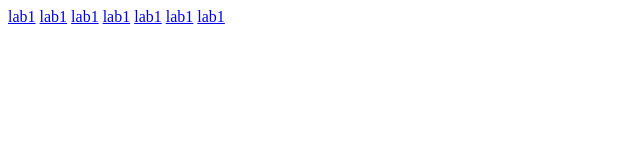
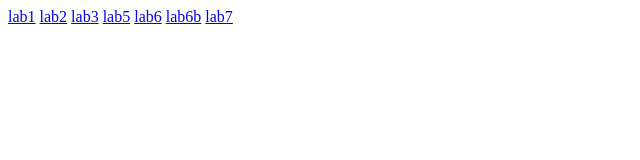
Before and after one commit to vrushabd/weblab, a plain HTML site: page index.html in a window 1280 px wide. Shown: the full height of the page, 0-640 px from the left. Drawn offline with Linux system fonts and the light colour scheme.

Commit message:
Update index.html

```diff
--- a/index.html
+++ b/index.html
@@ -4,11 +4,11 @@
   </head>
   <body>
     <a href="lab1.html"> lab1<a/>
-       <a href="2.html"> lab1<a/>
-          <a href="3.html"> lab1<a/>
-             <a href="p5.php"> lab1<a/>
-                <a href="p6a.php"> lab1<a/>
-                  <a href="p6b.php"> lab1<a/>
-                      <a href="p7.php"> lab1<a/>
+       <a href="2.html"> lab2<a/>
+          <a href="3.html"> lab3<a/>
+             <a href="p5.php"> lab5<a/>
+                <a href="p6a.php"> lab6<a/>
+                  <a href="p6b.php"> lab6b<a/>
+                      <a href="p7.php"> lab7<a/>
   </body>
 </html>
```
